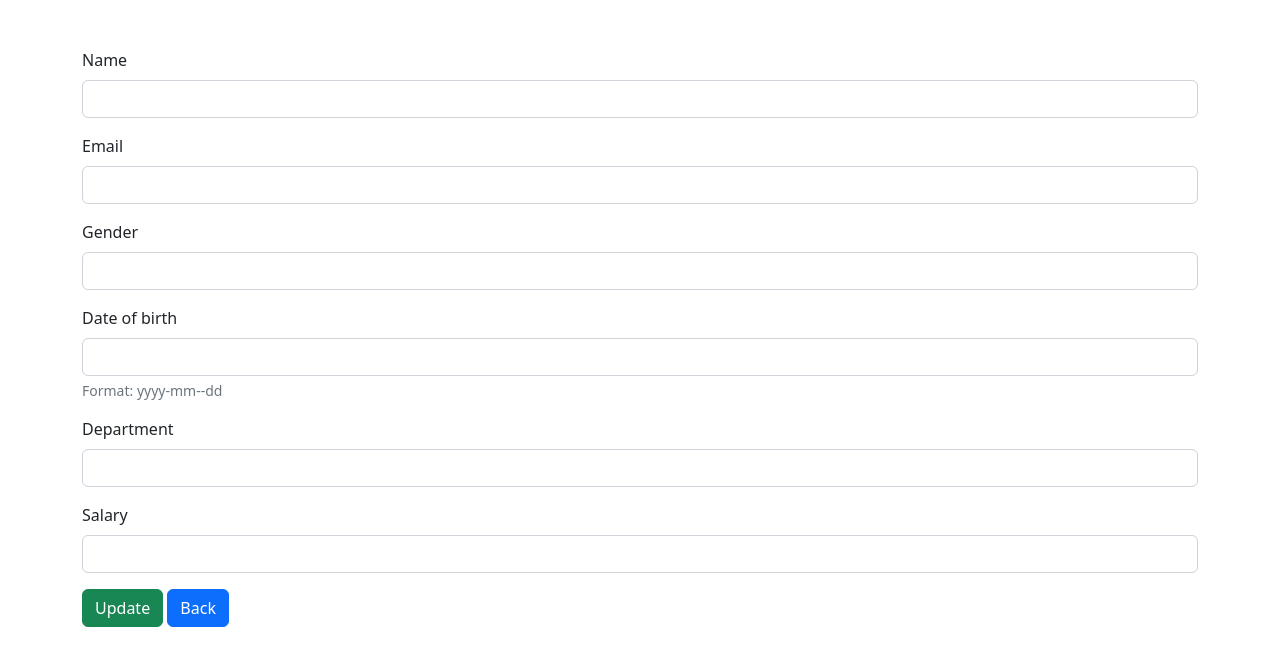
After one commit to YunxiJiang/employee-management-system, a PHP site: page /employee/update_employee.php in a window 1280 px wide. The commit adds this page. Shown: the top 666 px of the page. Run offline with PHP 8.4, Linux system fonts and the light colour scheme.

Commit message:
Complete Employee page, Working on update employee page

```diff
--- /dev/null
+++ b/employee/update_employee.php
@@ -0,0 +1,50 @@
+<?php
+include "../connect.php";
+?>
+
+<!doctype html>
+<html lang="en">
+
+<head>
+    <meta charset="utf-8">
+    <meta name="viewport" content="width=device-width, initial-scale=1">
+    <title>update_employee</title>
+    <link href="https://cdn.jsdelivr.net/npm/bootstrap@5.2.3/dist/css/bootstrap.min.css" rel="stylesheet" integrity="sha384-rbsA2VBKQhggwzxH7pPCaAqO46MgnOM80zW1RWuH61DGLwZJEdK2Kadq2F9CUG65" crossorigin="anonymous">
+</head>
+
+<body>
+    <div class="container my-5">
+        <form>
+            <div class="mb-3">
+                <label class="form-label">Name</label>
+                <input type="text" class="form-control">
+            </div>
+            <div class="mb-3">
+                <label class="form-label">Email</label>
+                <input type="text" class="form-control">
+            </div>
+            <div class="mb-3">
+                <label class="form-label">Gender</label>
+                <input type="text" class="form-control">
+            </div>
+            <div class="mb-3">
+                <label class="form-label">Date of birth</label>
+                <input type="text" class="form-control">
+                <div class="form-text">Format: yyyy-mm--dd</div>
+            </div>
+            <div class="mb-3">
+                <label class="form-label">Department</label>
+                <input type="text" class="form-control">
+            </div>
+            <div class="mb-3">
+                <label class="form-label">Salary</label>
+                <input type="text" class="form-control">
+            </div>
+            <button type="submit" class="btn btn-success">Update</button>
+            <button type="submit" class="btn btn-primary">Back</button>
+        </form>
+
+    </div>
+</body>
+
+</html>
--- a/index.php
+++ b/index.php
@@ -35,7 +35,7 @@
                                     <h2 class="text-center pb-4">Employee Management System</h2>
 
                                     <div class="mx-auto" style="width: 100px;">
-                                        <a href="" class="btn btn-primary btn-lg">Start</a>
+                                        <a href="dashboard.php" class="btn btn-primary btn-lg">Start</a>
                                       </div>
                                 </div>
                             </div>
```
Also changed, not shown: dashboard.php (+9 -8 lines), employee/employee.php (added, +104 -0 lines), 1 other file.
